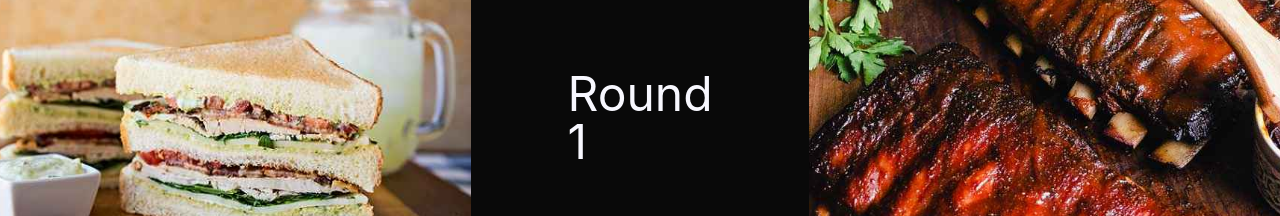
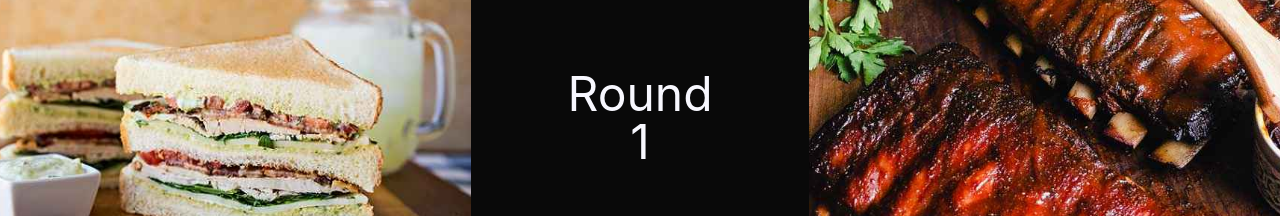
Before and after one commit to lavaskin/TournamentHelper, an Angular app: page /home in a window 1280 px wide. Shown: the part 424-640 px from the top of the page. Built offline with nearby package versions, Linux system fonts and the light colour scheme.

Commit message:
center round text

```diff
--- a/src/app/pages/home/home.component.html
+++ b/src/app/pages/home/home.component.html
@@ -9,7 +9,7 @@
 				(onVote)="handleVote($event)"></app-contestant>
 
 				<div class="flex col gap-1 center">
-					<p class="round">Round {{ round }}</p>
+					<p class="round text-center">Round {{ round }}</p>
 					<p class="subtext" *ngIf="roundAddendum !== null">{{ roundAddendum }}</p>
 				</div>
 
--- a/src/styles.css
+++ b/src/styles.css
@@ -33,6 +33,7 @@
 .row { flex-direction: row; }
 .col { flex-direction: column; }
 .center { align-items: center; justify-content: center; }
+.text-center { text-align: center; }
 
 .mt-1 { margin-top: 1rem; }
 .mt-2 { margin-top: 2rem; }
```
